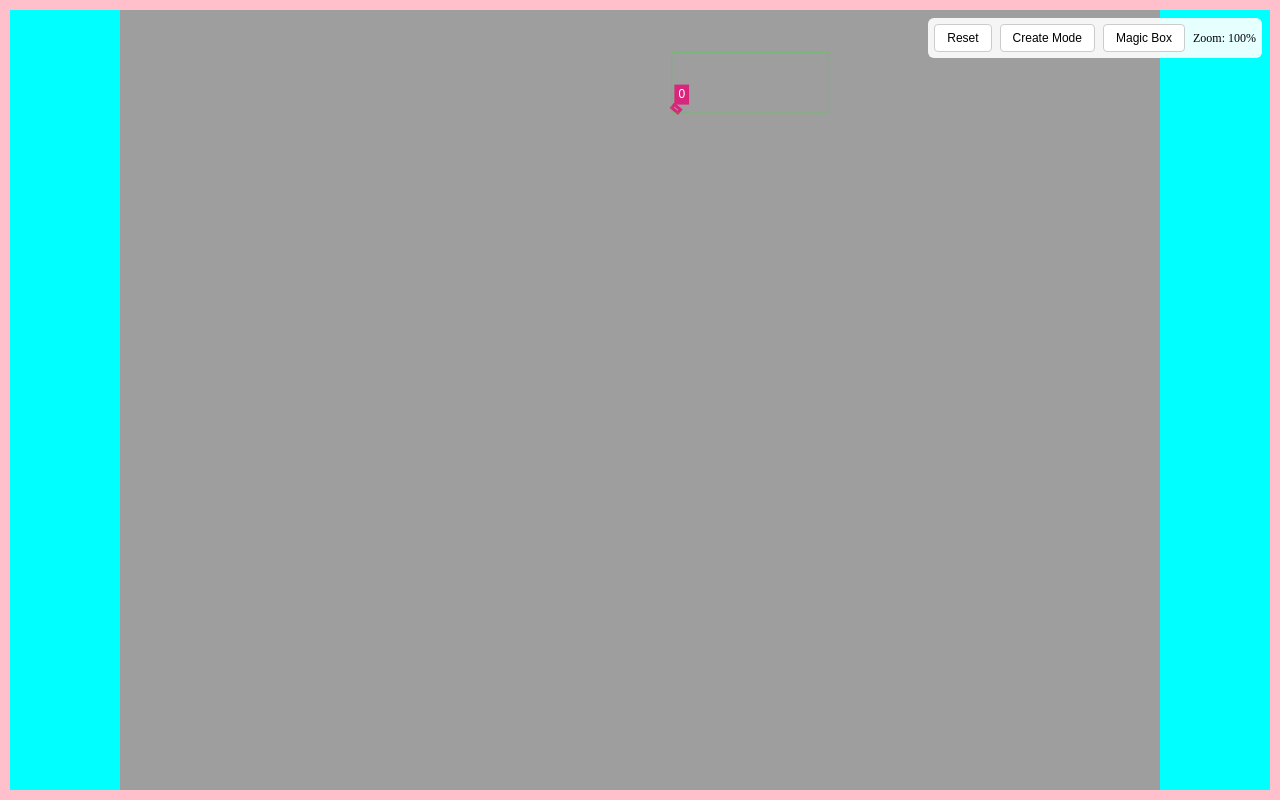
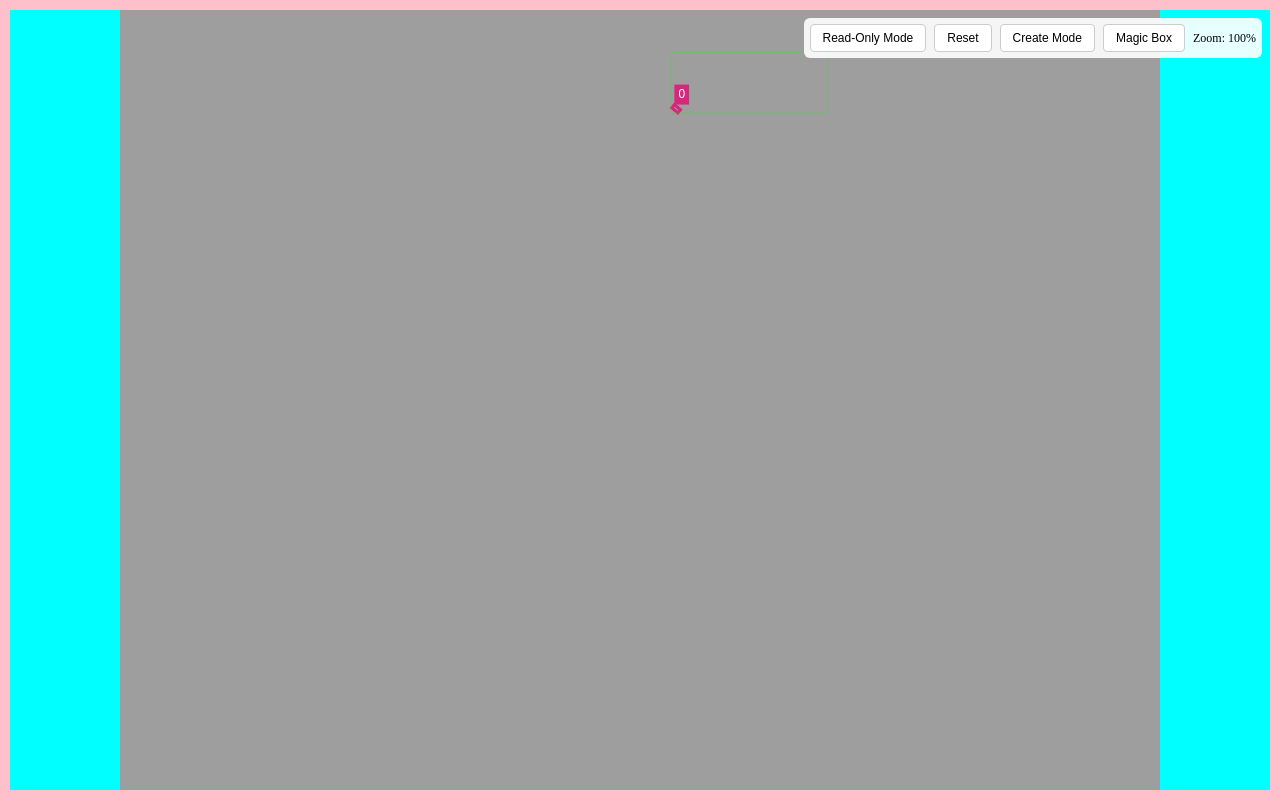
Before and after one commit to JohnnyMoCap/test-canvas, an Angular app: page / in a window 1280 px wide. Built offline with nearby package versions, Linux system fonts and the light colour scheme.

Commit message:
add read only mode

```diff
--- a/src/app/app.html
+++ b/src/app/app.html
@@ -1,5 +1,8 @@
 <div class="max">
   <div class="controls">
+    <button (click)="toggleReadOnlyMode()" [class.active]="readOnlyMode()">
+      {{ readOnlyMode() ? 'Exit Read-Only' : 'Read-Only Mode' }}
+    </button>
     <button (click)="resetCamera()">Reset</button>
     <button (click)="toggleCreateMode()" [class.active]="isCreateMode()">
       {{ isCreateMode() ? 'Exit Create' : 'Create Mode' }}
@@ -36,5 +39,6 @@
     (zoomChange)="onZoomChange($event)"
     (createModeChange)="onCreateModeChange($event)"
     (magicModeChange)="onMagicModeChange($event)"
+    [readOnlyMode]="readOnlyMode()"
   ></app-canvas-viewport>
 </div>
--- a/src/app/app.ts
+++ b/src/app/app.ts
@@ -14,6 +14,7 @@ import { HistoryService } from '../services/history.service';
 export class App {
   isCreateMode = signal(false);
   isMagicMode = signal(false);
+  readOnlyMode = signal(false);
   magicTolerance = signal(30);
   zoom = signal(100);
   debugMagic = signal(false);
@@ -29,6 +30,10 @@ export class App {
 
   toggleCreateMode() {
     this.isCreateMode.update((v) => !v);
+  }
+
+  toggleReadOnlyMode() {
+    this.readOnlyMode.update((v) => !v);
   }
 
   toggleMagicMode() {
--- a/src/components/canvas-viewpoint/canvas-viewpoint.ts
+++ b/src/components/canvas-viewpoint/canvas-viewpoint.ts
@@ -69,6 +69,11 @@ export class CanvasViewportComponent implements AfterViewInit, OnDestroy {
   @Input() set contrastInput(value: number) {
     if (value !== this.state.contrast()) {
       this.state.updateContrast(value);
+    }
+  }
+  @Input() set readOnlyMode(value: boolean) {
+    if (value !== this.state.readOnlyMode()) {
+      this.state.updateReadOnlyMode(value);
     }
   }
   @Output() zoomChange = new EventEmitter<number>();
--- a/src/components/canvas-viewpoint/utils/state-manager.ts
+++ b/src/components/canvas-viewpoint/utils/state-manager.ts
@@ -30,6 +30,12 @@ export class StateManager {
   readonly bgCanvas = this._bgCanvas.asReadonly();
   readonly minZoom = this._minZoom.asReadonly();
   readonly canvasAspectRatio = this._canvasAspectRatio.asReadonly();
+
+  private _readOnlyMode = signal(false);
+  readonly readOnlyMode = this._readOnlyMode.asReadonly();
+  updateReadOnlyMode(value: boolean) {
+    this._readOnlyMode.set(value);
+  }
 
   // ========================================
   // FEATURE: BOX CREATION
```
